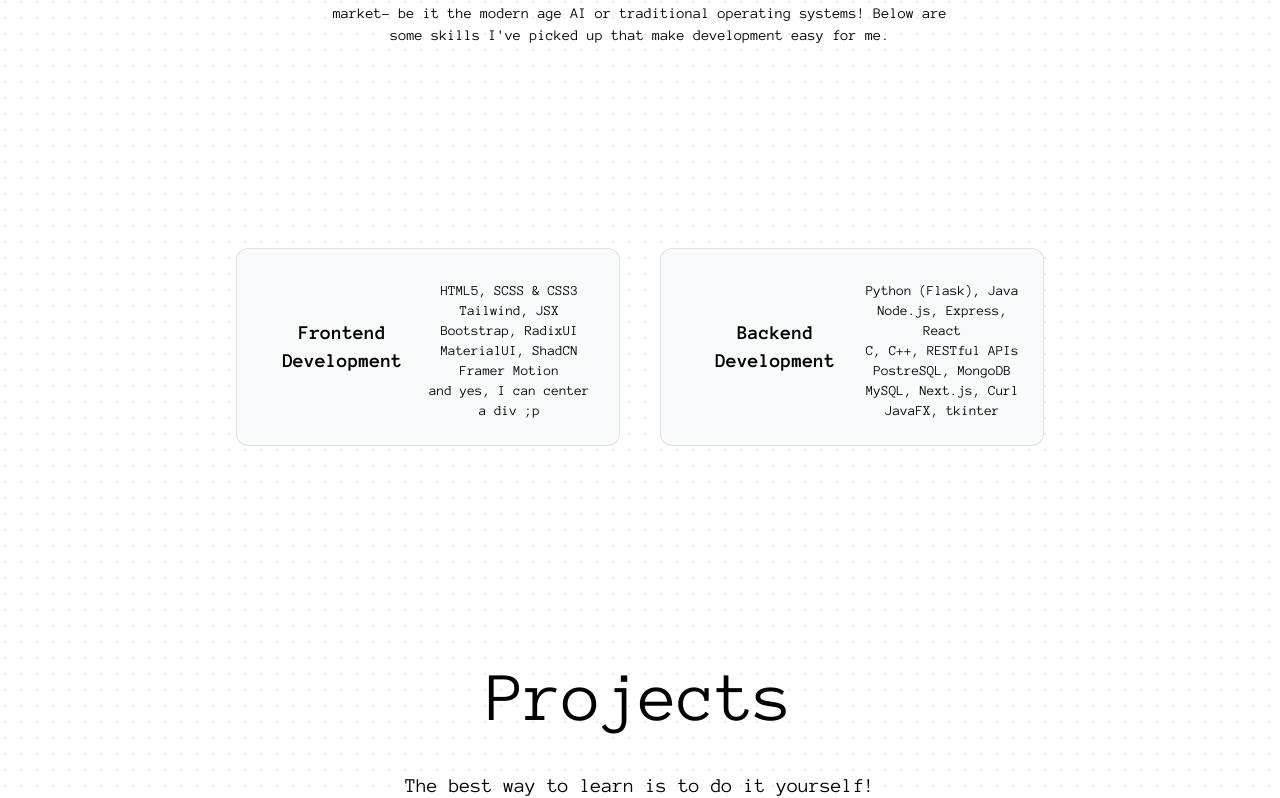
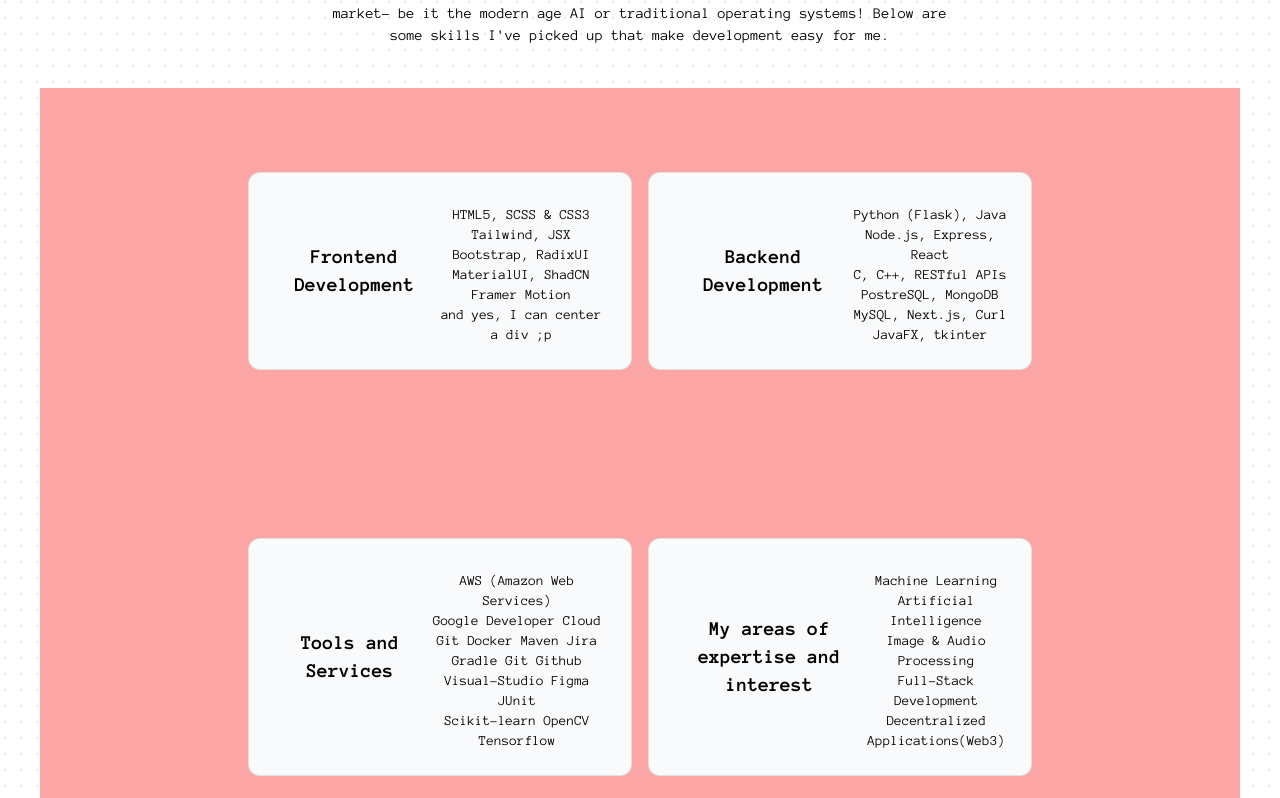
Before and after one commit to Chaitanya-Chaurasia/Portfolio, a Next.js app: page / in a window 1280 px wide. Shown: the part 963-1761 px from the top of the page. Built offline with nearby package versions, Linux system fonts and the light colour scheme.

Commit message:
Added 3d cards for skills

```diff
--- a/app/page.tsx
+++ b/app/page.tsx
@@ -158,39 +158,8 @@ export default function Home() {
           </div>
         </div>
 
-        <div className="flex flex-col p-10 w-full items-center justify-center text-black">
-          <div className="p-10 flex flex-col lg:flex-row h-full gap-10 items-center justify-center">
-            {/*
-
-            <div className="border p-10 border-black">
-              <span className="font-bold"> Tools and Services</span>
-              <span>
-                <ul>
-                  <li>AWS (Amazon Web Services)</li>
-                  <li>Google Developer Cloud</li>
-                  <li>Git Docker Maven Jira</li>
-                  <li>Gradle Git Github</li>
-                  <li>Visual-Studio Figma PyTorch</li>
-                  <li>Scikit-learn OpenCV Tensorflow</li>
-                </ul>
-              </span>
-            </div>
-            <div className="border p-10 border-black">
-              <span className="font-bold">
-                {" "}
-                My areas of expertise and interest
-              </span>
-              <span>
-                <ul>
-                  <li>Machine Learning</li>
-                  <li>Artificial Intelligence</li>
-                  <li>Image & Audio Processing</li>
-                  <li>Full-Stack Development</li>
-                  <li>Decentralized Applications(Web3)</li>
-                </ul>
-              </span>
-            </div> */}
-
+        <div className="flex flex-col w-full items-center justify-center text-black bg-red-300">
+          <div className="p-1 flex flex-col lg:flex-row  gap-4 items-center justify-center">
             <CardContainer>
               <CardBody className="bg-gray-50 relative group/card  border-black/[0.1] h-full rounded-xl p-6 border">
                 <CardItem
@@ -235,6 +204,55 @@ export default function Home() {
                     <li>PostreSQL, MongoDB</li>
                     <li>MySQL, Next.js, Curl</li>
                     <li>JavaFX, tkinter</li>
+                  </ul>
+                </CardItem>
+              </CardBody>
+            </CardContainer>
+          </div>
+          <div className="p-1 flex flex-col lg:flex-row  gap-4 items-center justify-center">
+            <CardContainer>
+              <CardBody className="bg-gray-50 relative group/card border-black/[0.1] h-full rounded-xl p-6 border">
+                <CardItem
+                  translateZ="50"
+                  className="text-xl font-bold text-black"
+                >
+                  Tools and Services{" "}
+                </CardItem>
+                <CardItem
+                  as="p"
+                  translateZ="60"
+                  className="text-black text-sm mt-2 "
+                >
+                  <ul>
+                    <li>AWS (Amazon Web Services)</li>
+                    <li>Google Developer Cloud</li>
+                    <li>Git Docker Maven Jira</li>
+                    <li>Gradle Git Github</li>
+                    <li>Visual-Studio Figma JUnit</li>
+                    <li>Scikit-learn OpenCV Tensorflow</li>
+                  </ul>
+                </CardItem>
+              </CardBody>
+            </CardContainer>
+            <CardContainer>
+              <CardBody className="bg-gray-50 relative group/card  border-black/[0.1] h-full rounded-xl p-6 border">
+                <CardItem
+                  translateZ="50"
+                  className="text-xl font-bold text-black"
+                >
+                  My areas of expertise and interest
+                </CardItem>
+                <CardItem
+                  as="p"
+                  translateZ="60"
+                  className="text-black text-sm mt-2 "
+                >
+                  <ul>
+                    <li>Machine Learning</li>
+                    <li>Artificial Intelligence</li>
+                    <li>Image & Audio Processing</li>
+                    <li>Full-Stack Development</li>
+                    <li>Decentralized Applications(Web3)</li>
                   </ul>
                 </CardItem>
               </CardBody>
```
